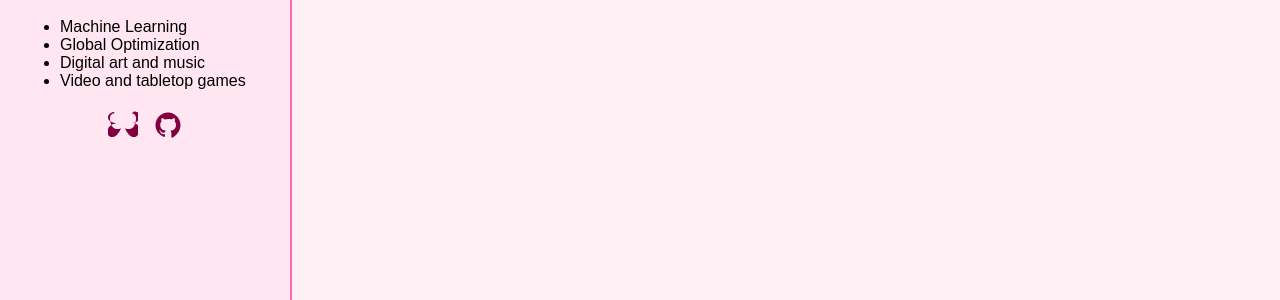
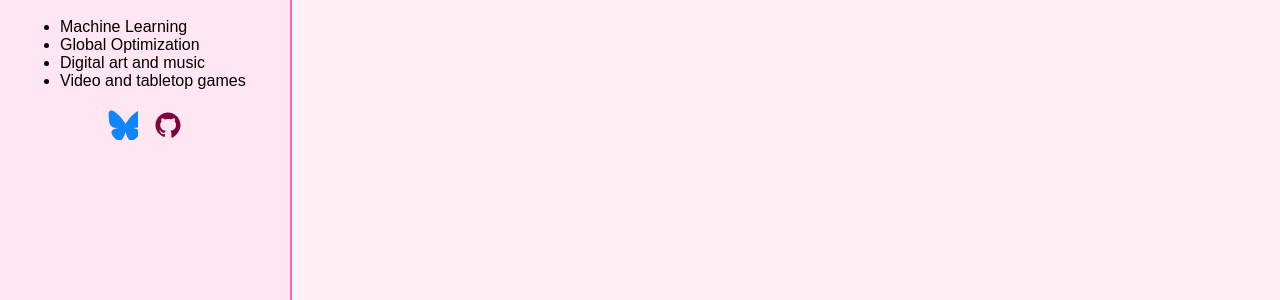
Before and after one commit to mikceroese/mikceroese.github.io, a Jekyll site: the page built from index.md, in a window 1280 px wide. Shown: the part 457-757 px from the top of the page. Built offline with Jekyll 4.4.1, drawn with Linux system fonts in a browser that asks for light colours.

Commit message:
please be a butterfly this time

```diff
--- a/_includes/sidebar.html
+++ b/_includes/sidebar.html
@@ -13,7 +13,7 @@
   <div class="social-links">
     <a href="https://bsky.app/profile/mikceroese.bsky.social" target="_blank" title="Bluesky">
       <svg class="social-icon" viewBox="0 0 512 512" xmlns="http://www.w3.org/2000/svg">
-        <path d="M107.7 56.5C56 63.6 28.6 99.6 33.4 155.1c3.4 39 15.6 83.7 26.5 106.3 11 22.7 30.4 49.7 65.5 59.8 28.1 8.1 61.9 6.2 95.3-9.7-6.5 17.2-16.3 38.2-28.6 58.5-27.5 45.7-62.7 80.1-98.3 89.6-24.5 6.5-45.8 1.3-63.2-9.3-19.8-11.9-37.6-30.6-54.4-52.2C-8.4 369.8-8.7 328.4 15.7 295c28.5-39.3 74.6-60.7 130.8-69.3-34.3-3.6-64.1-8.3-88.8-23.2C16 185.2 1.8 161.8.3 131.5-1.3 100 14.3 68.6 46.7 49.1c19.4-11.7 42.6-14.8 61-15.8zm296.6 0c51.6 7.1 79 43.1 74.2 98.6-3.4 39-15.6 83.7-26.5 106.3-11 22.7-30.4 49.7-65.5 59.8-28.1 8.1-61.9 6.2-95.3-9.7 6.5 17.2 16.3 38.2 28.6 58.5 27.5 45.7 62.7 80.1 98.3 89.6 24.5 6.5 45.8 1.3 63.2-9.3 19.8-11.9 37.6-30.6 54.4-52.2 27.7-35.7 28-77.1 3.6-110.5-28.5-39.3-74.6-60.7-130.8-69.3 34.3-3.6 64.1-8.3 88.8-23.2 41.6-17.3 55.8-40.7 57.3-71 1.6-31.5-14-62.9-46.4-82.4-19.4-11.7-42.6-14.8-61-15.8z" />
+        <path d="m299.75 238.48c-26.326-51.007-97.736-146.28-164.21-193.17-63.677-44.919-88.028-37.186-103.82-29.946-18.428 8.3915-21.719 36.692-21.719 53.311s9.0496 136.57 15.138 156.48c19.745 66.145 89.674 88.522 154.17 81.282 3.2908-0.49362 6.5816-0.98723 10.037-1.3163-3.2908 0.49362-6.7461 0.98723-10.037 1.3163-94.445 13.986-178.52 48.374-68.284 170.96 121.1 125.38 166.02-26.82 189.06-104.15 23.035 77.169 49.526 223.94 186.75 104.15 103.17-104.15 28.301-156.97-66.145-170.96-3.2908-0.32908-6.7461-0.82269-10.037-1.3163 3.4553 0.49362 6.7461 0.82269 10.037 1.3163 64.499 7.2397 134.59-15.138 154.17-81.282 5.9234-20.074 15.138-139.86 15.138-156.48s-3.2908-44.919-21.719-53.311c-15.96-7.2397-40.148-14.973-103.82 29.946-66.967 47.058-138.38 142.16-164.7 193.17z" fill="#1185fe"/>
       </svg>
     </a>
     <a href="https://github.com/mikceroese" target="_blank" title="GitHub">
```
Also changed, not shown: assets/bluesky.png (added), 1 other file.
